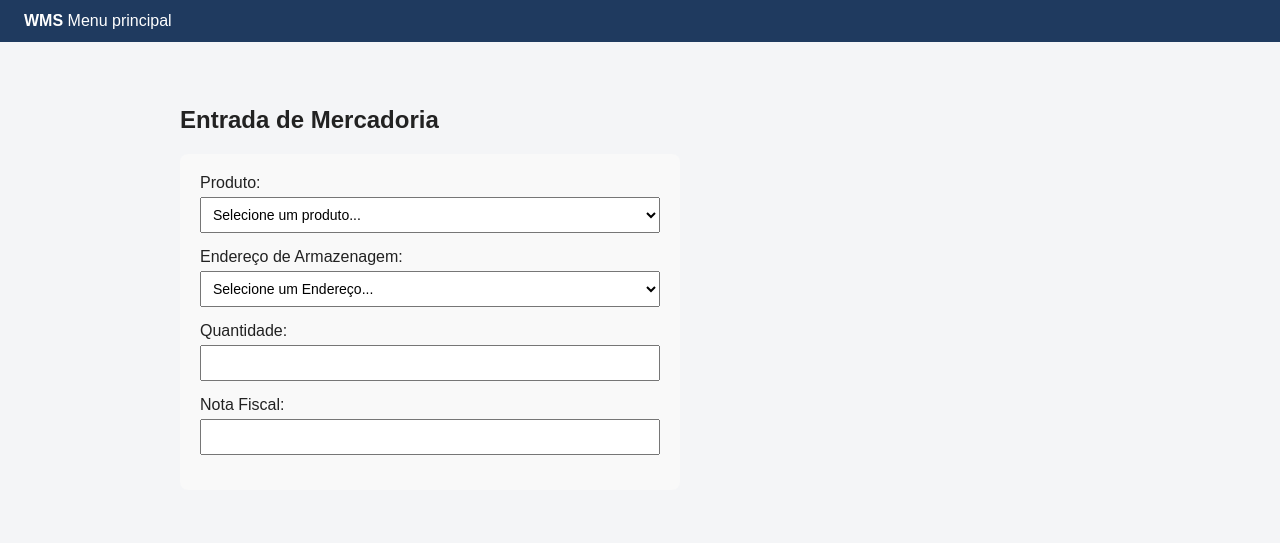
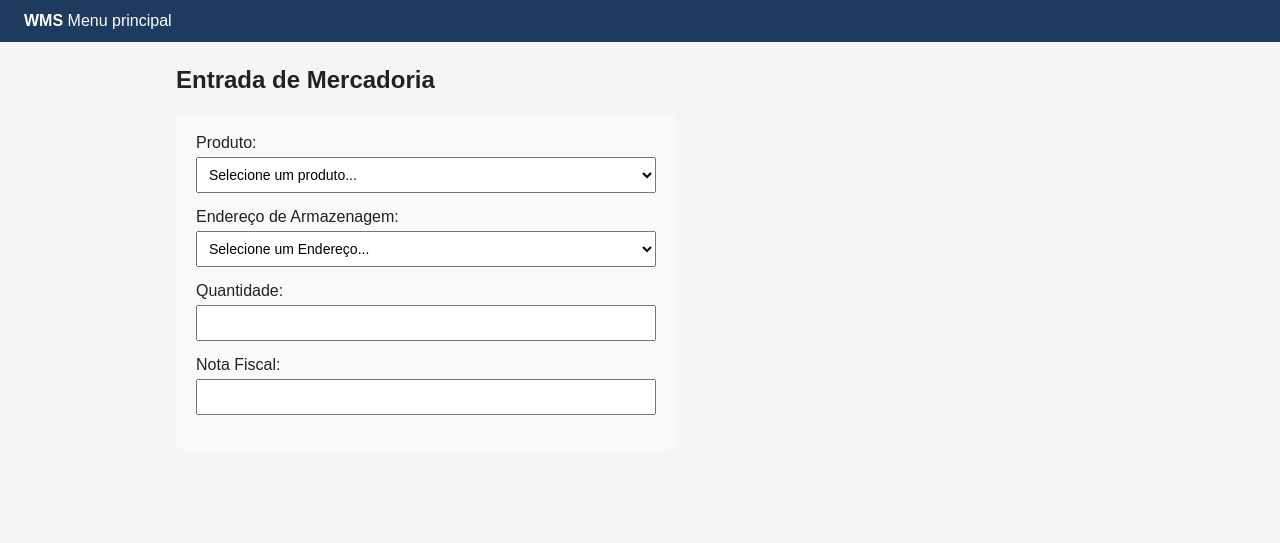
Before and after one commit to AndreyToca/ARJTech-WMS, a website: page public/pages/entrada.html in a window 1280 px wide. Drawn offline with Linux system fonts and the light colour scheme; no server answers.

Commit message:
Update entrada.html

```diff
--- a/public/pages/entrada.html
+++ b/public/pages/entrada.html
@@ -14,7 +14,7 @@
       </nav>
   </header>
 
-  <main style="padding: 20px;">
+  <main>
     <h2>Entrada de Mercadoria</h2>
 
     <form id="formEntrada" style="margin-bottom: 30px; background: #f9f9f9; padding: 20px; border-radius: 8px; max-width: 500px;">
```
